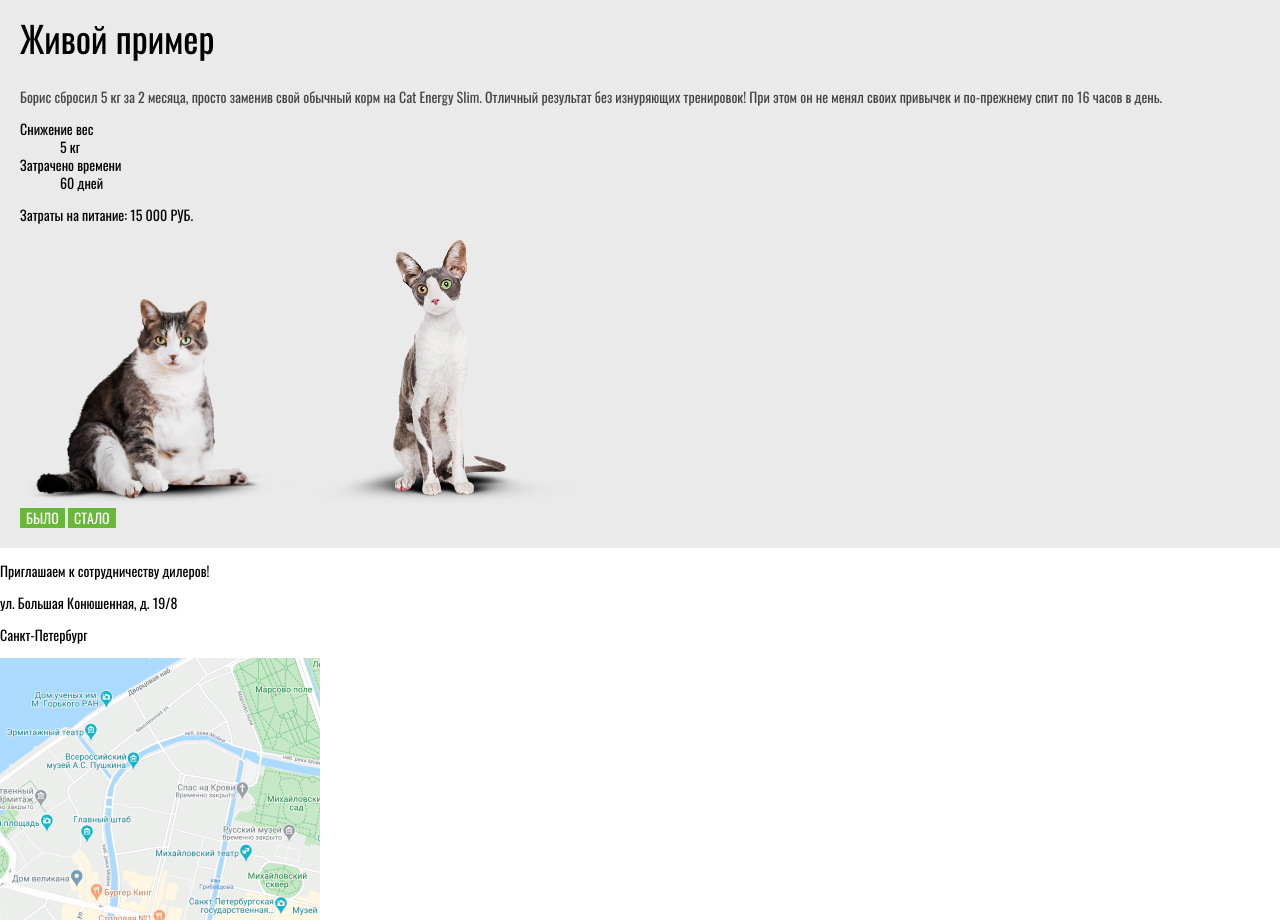
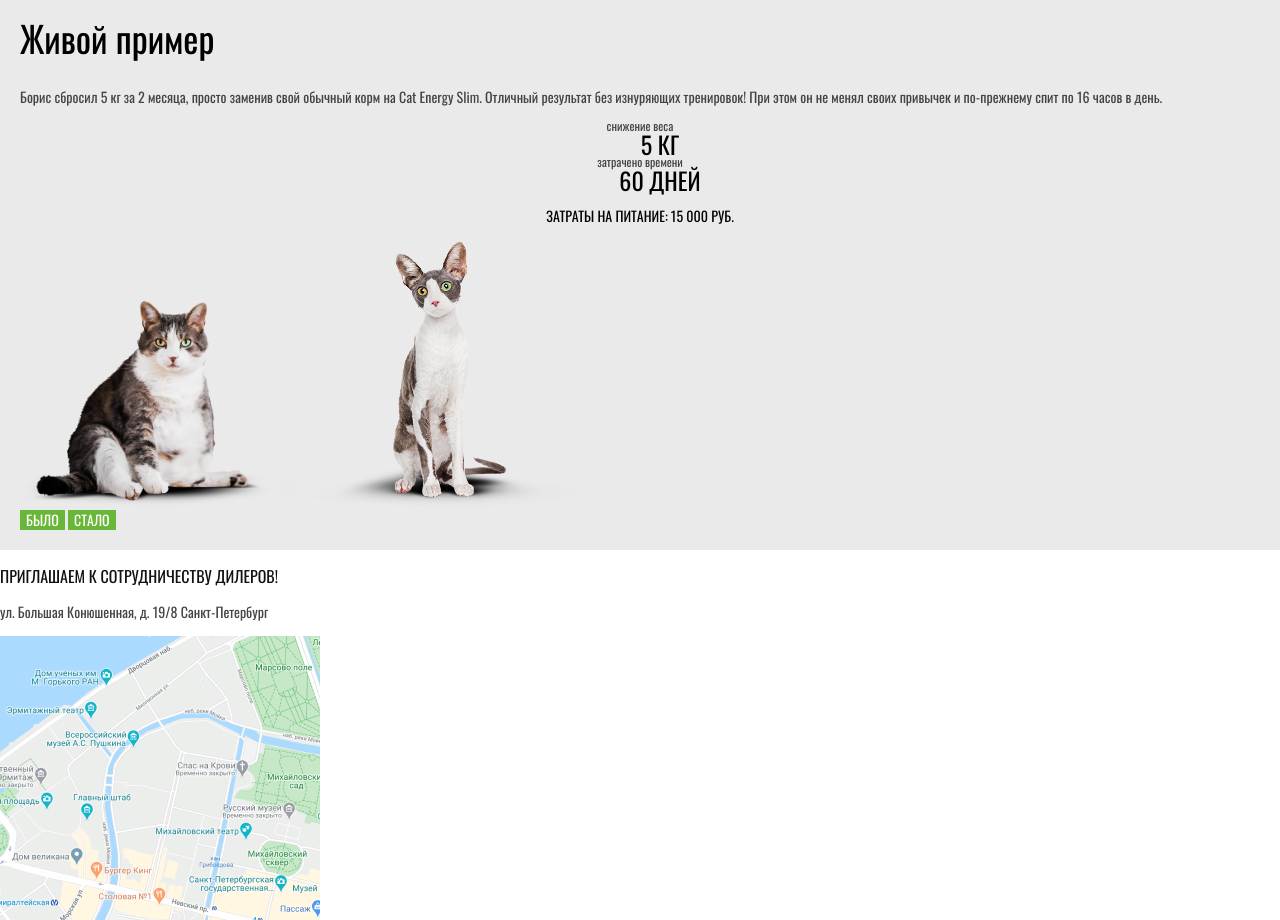
Before and after one commit to alexkub90/cat-energy, a website: page source/index.html in a window 1280 px wide. Shown: the part 1640-2560 px from the top of the page. Drawn offline with Linux system fonts and the light colour scheme.

Commit message:
Стилизация index.html

```diff
--- a/source/index.html
+++ b/source/index.html
@@ -83,7 +83,7 @@
 
     <section class="main__section usage">
       <!-- Изменить класс на main__title -->
-      <h2 class="usage__title title">Как это работает</h2>
+      <h2 class="main__title title">Как это работает</h2>
       <ul class="usage__list">
         <li class="usage__item usage__item--first">
           <img class="usage__icon" src="./img/usage-leaf.png" width="60" height="60" alt="Useful substances">
@@ -110,18 +110,16 @@
 
     <section class="main__section example">
       <!-- Изменить класс на main__title -->
-      <h2 class="example__title">Живой пример</h2>
-      <p class="example__description">Борис сбросил 5 кг за 2 месяца, просто заменив свой обычный корм на Cat Energy
+      <h2 class="main__title">Живой пример</h2>
+      <p class="example__text">Борис сбросил 5 кг за 2 месяца, просто заменив свой обычный корм на Cat Energy
         Slim. Отличный результат без изнуряющих
         тренировок! При этом он не менял своих привычек и по-прежнему спит по 16 часов в день.</p>
-      <div class="example__statistics statistics">
-        <dl class="statistics__list">
-          <dt class="statistics__title">Снижение вес</dt>
-          <dd class="statistics__description">5 кг</dd>
-          <dt class="statistics__title">Затрачено времени</dt>
-          <dd class="statistics__description">60 дней</dd>
-        </dl>
-      </div>
+      <dl class="example__list">
+        <dt class="example__title">Снижение веса</dt>
+        <dd class="example__description">5 кг</dd>
+        <dt class="example__title">Затрачено времени</dt>
+        <dd class="example__description">60 дней</dd>
+      </dl>
       <p class="example__addition">Затраты на питание: 15 000 РУБ.</p>
       <div class="example__images">
         <img class="example__image" src="./img/cat-fat-slider.png" width="280" height="232"
@@ -143,8 +141,7 @@
     <footer class="main__footer cooperation">
       <h2 class="visually-hidden">Контакты</h2>
       <p class="cooperation__title">Приглашаем к сотрудничеству дилеров!</p>
-      <p class="cooperation__street">ул. Большая Конюшенная, д. 19/8</p>
-      <p class="cooperation__city">Санкт-Петербург</p>
+      <p class="cooperation__street">ул. Большая Конюшенная, д. 19/8 Санкт-Петербург</p>
       <img class="cooperation__image" src="./img/map.png" width="320" height="362" alt="Место располажения Cat-energy">
     </footer>
   </main>
--- /dev/null
+++ b/source/less/blocks/cooperation.less
@@ -0,0 +1,16 @@
+.cooperation__title {
+  font-family: @font;
+  font-weight: 400;
+  font-size: 16px;
+  line-height: 20px;
+  text-transform: uppercase;
+  color: @almost-black;
+}
+
+.cooperation__street {
+  font-family: @font;
+  font-weight: 400;
+  font-size: 14px;
+  line-height: 20px;
+  color: @dark-grey;
+}
--- a/source/less/blocks/example.less
+++ b/source/less/blocks/example.less
@@ -3,14 +3,39 @@
   background-color: @grey;
 }
 
+.example__text {
+  font-family: @font;
+  color: @dark-grey;
+}
+
+.example__list {
+  text-align: center;
+}
+
 .example__title {
   font-family: @font;
   font-weight: 400;
-  font-size: 36px;
-  line-height: 40px;
+  font-size: 12px;
+  line-height: 100%;
+  color: @dark-grey;
+  text-transform: lowercase;
 }
 
 .example__description {
   font-family: @font;
-  color: @dark-grey;
+  font-weight: 400;
+  font-size: 24px;
+  line-height: 24px;
+  color: @black;
+  text-transform: uppercase;
 }
+
+.example__addition {
+  font-family: @font;
+  font-weight: 400;
+  font-size: 14px;
+  line-height: 20px;
+  text-transform: uppercase;
+  text-align: center;
+  color: @black;
+}
--- /dev/null
+++ b/source/less/blocks/main.less
@@ -0,0 +1,7 @@
+.main__title {
+  font-family: @font;
+  font-weight: 400;
+  font-size: 36px;
+  line-height: 40px;
+  color: @black;
+}
--- a/source/less/style.less
+++ b/source/less/style.less
@@ -7,9 +7,11 @@
 // Blocks
 @import url("blocks/page.less");
 @import url("blocks/header.less");
+@import url("blocks/main.less");
 @import url("blocks/site-menu.less");
 @import url("blocks/promo.less");
 @import url("blocks/button.less");
 @import url("blocks/programs.less");
 @import url("blocks/usage.less");
 @import url("blocks/example.less");
+@import url("blocks/cooperation.less");
```
Also changed, not shown: source/css/style.css, 1 other file.
